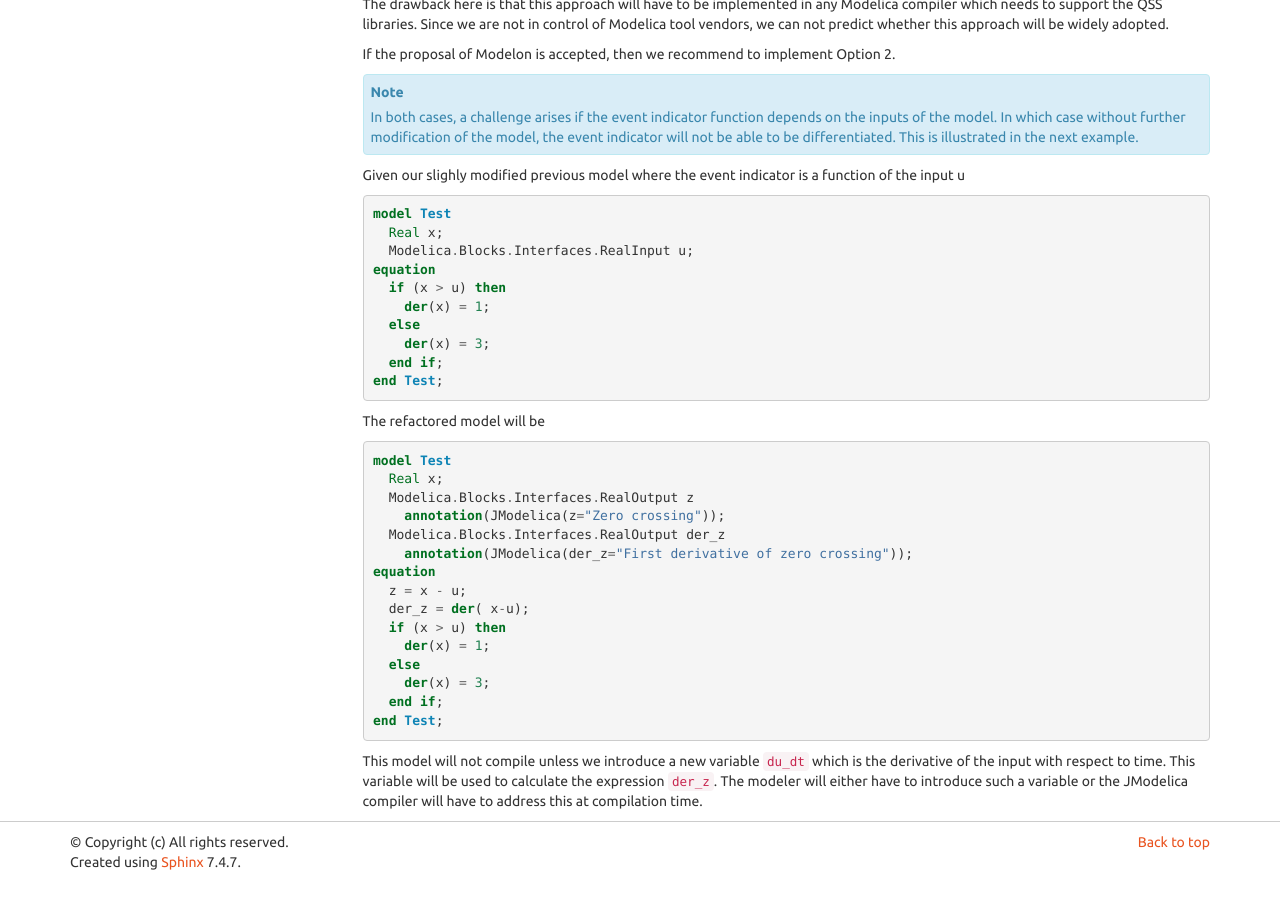
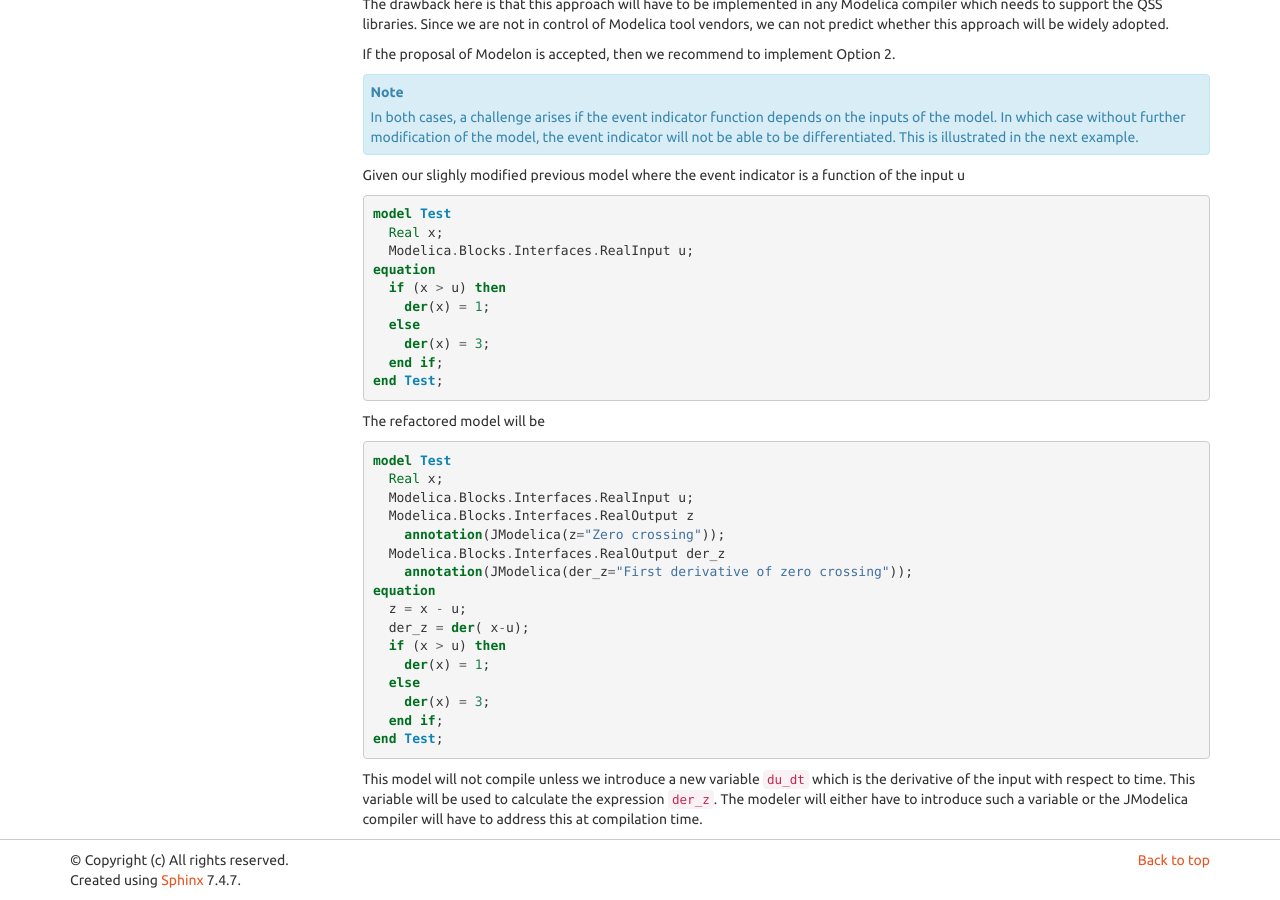
Before and after one commit to lbl-srg/soep, a Sphinx documentation site: the page built from doc-design/source/softwareArchitecture.rst, in a window 1280 px wide and 900 px high, scrolled down 11779 px. Built offline with Sphinx 7.4.7, drawn with Linux system fonts in a browser that asks for light colours; cross-references to code outside the pages are shown as plain code.

Commit message:
Added input to model

```diff
--- a/doc-design/source/softwareArchitecture.rst
+++ b/doc-design/source/softwareArchitecture.rst
@@ -456,6 +456,7 @@ The refactored model will be
 
   model Test
     Real x;
+    Modelica.Blocks.Interfaces.RealInput u;
     Modelica.Blocks.Interfaces.RealOutput z
       annotation(JModelica(z="Zero crossing"));
     Modelica.Blocks.Interfaces.RealOutput der_z
```
